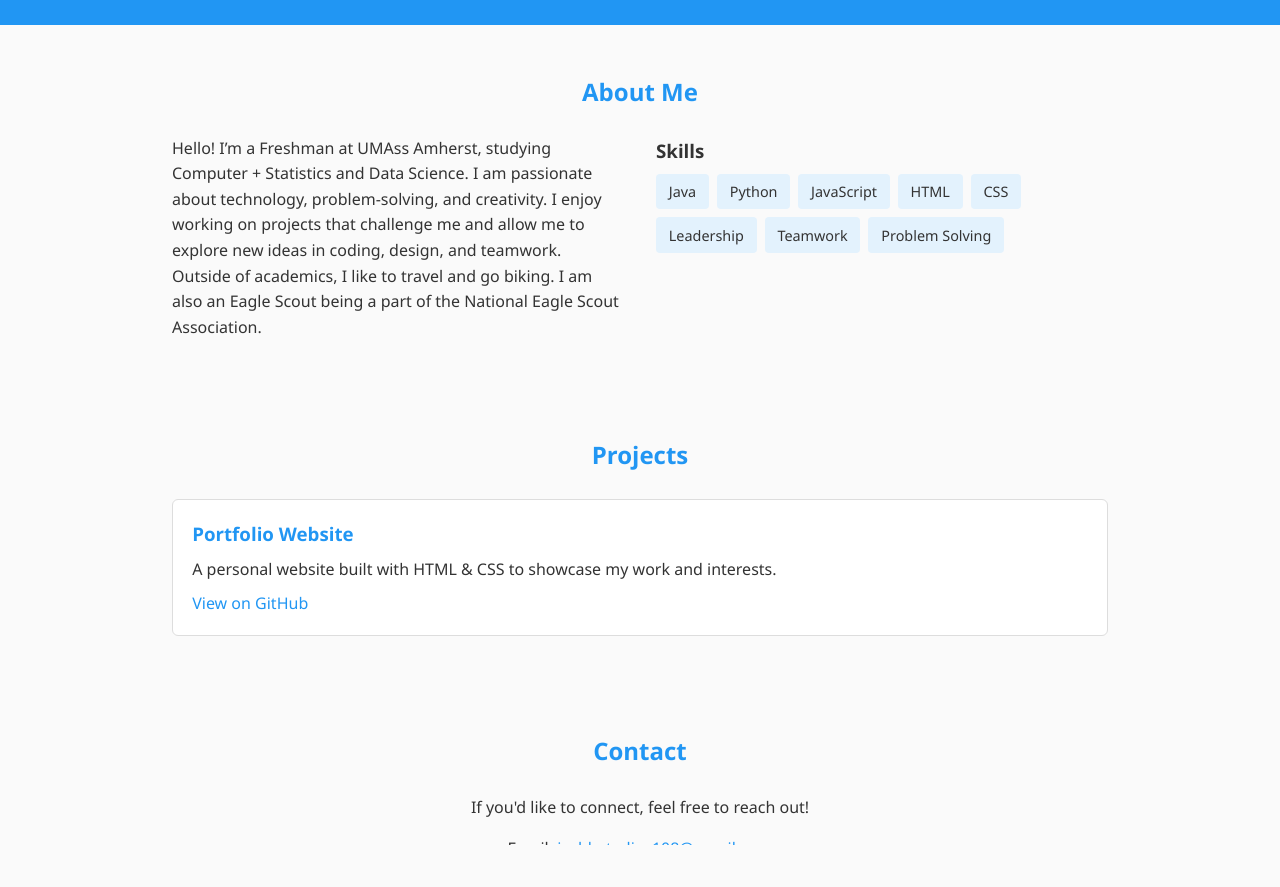
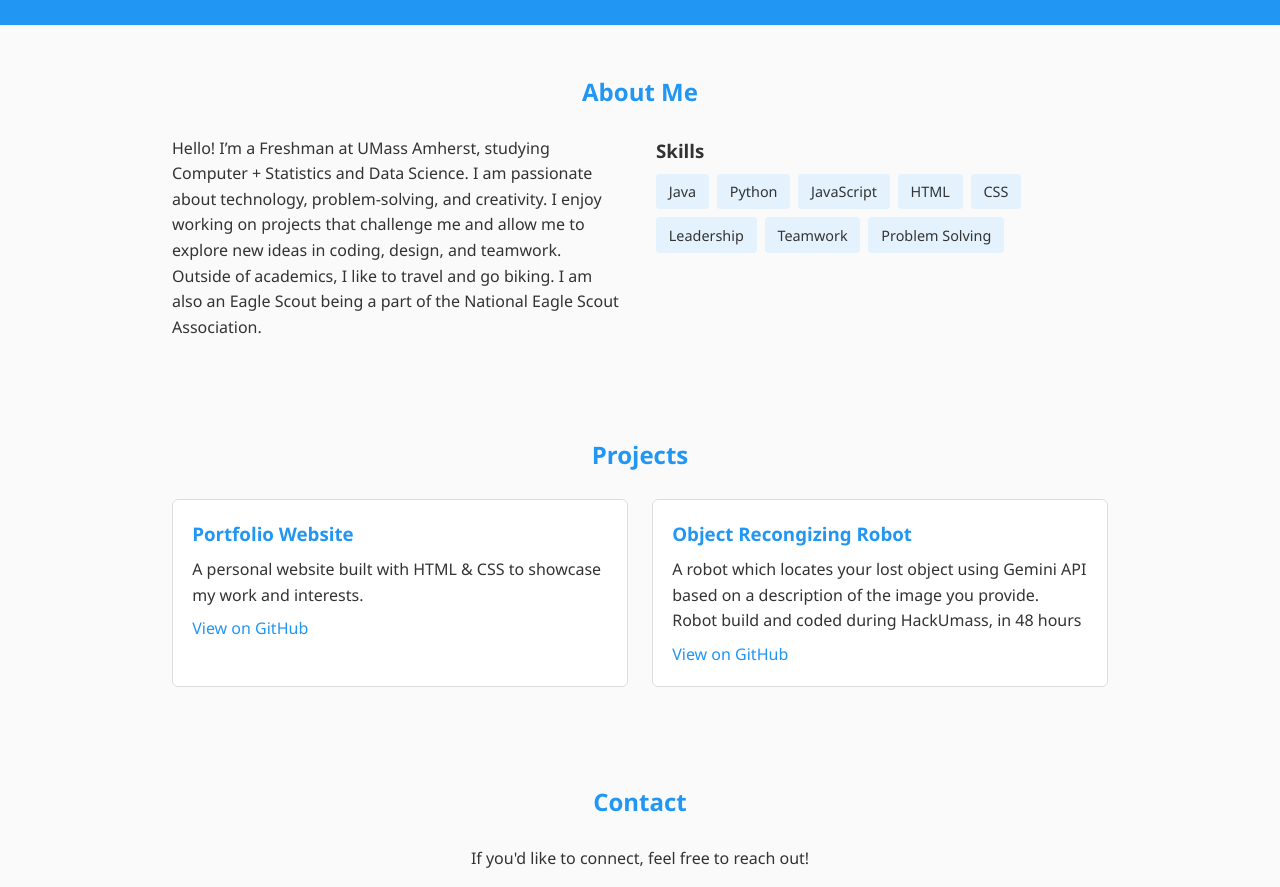
Before and after one commit to JashKotadiya/JashKotadiya.github.io, a plain HTML site: page index.html in a window 1280 px wide. Shown: the part 680-1567 px from the top of the page. Drawn offline with Linux system fonts and the light colour scheme.

Commit message:
Revise about me section and project descriptions
Updated personal introduction and project details.

```diff
--- a/index.html
+++ b/index.html
@@ -36,7 +36,7 @@
     <div class="about-container">
       <div class="about-text">
         <p>
-          Hello! I’m a Freshman at UMAss Amherst, studying Computer + Statistics and Data Science. I am passionate about technology, problem-solving, and creativity.
+          Hello! I’m a Freshman at UMass Amherst, studying Computer + Statistics and Data Science. I am passionate about technology, problem-solving, and creativity.
           I enjoy working on projects that challenge me and allow me to explore new ideas in coding, design, and teamwork.
         </p>
         <p>
@@ -68,12 +68,12 @@
         <p>A personal website built with HTML & CSS to showcase my work and interests.</p>
         <a href="#" target="_blank">View on GitHub</a>
       </div>
-      <!-- <div class="project-card">
-        <h3>Java Game</h3>
-        <p>A simple 2D game coded in Java, with player movement and scoring system.</p>
+      <div class="project-card">
+        <h3>Object Recongizing Robot</h3>
+        <p>A robot which locates your lost object using Gemini API based on a description of the image you provide. Robot build and coded during HackUmass, in 48 hours</p>
         <a href="#" target="_blank">View on GitHub</a>
       </div>
-      <div class="project-card">
+      <!-- <div class="project-card">
         <h3>Data Project</h3>
         <p>Analyzed real-world data using Python and created simple visualizations.</p>
         <a href="#" target="_blank">View on GitHub</a>
```
